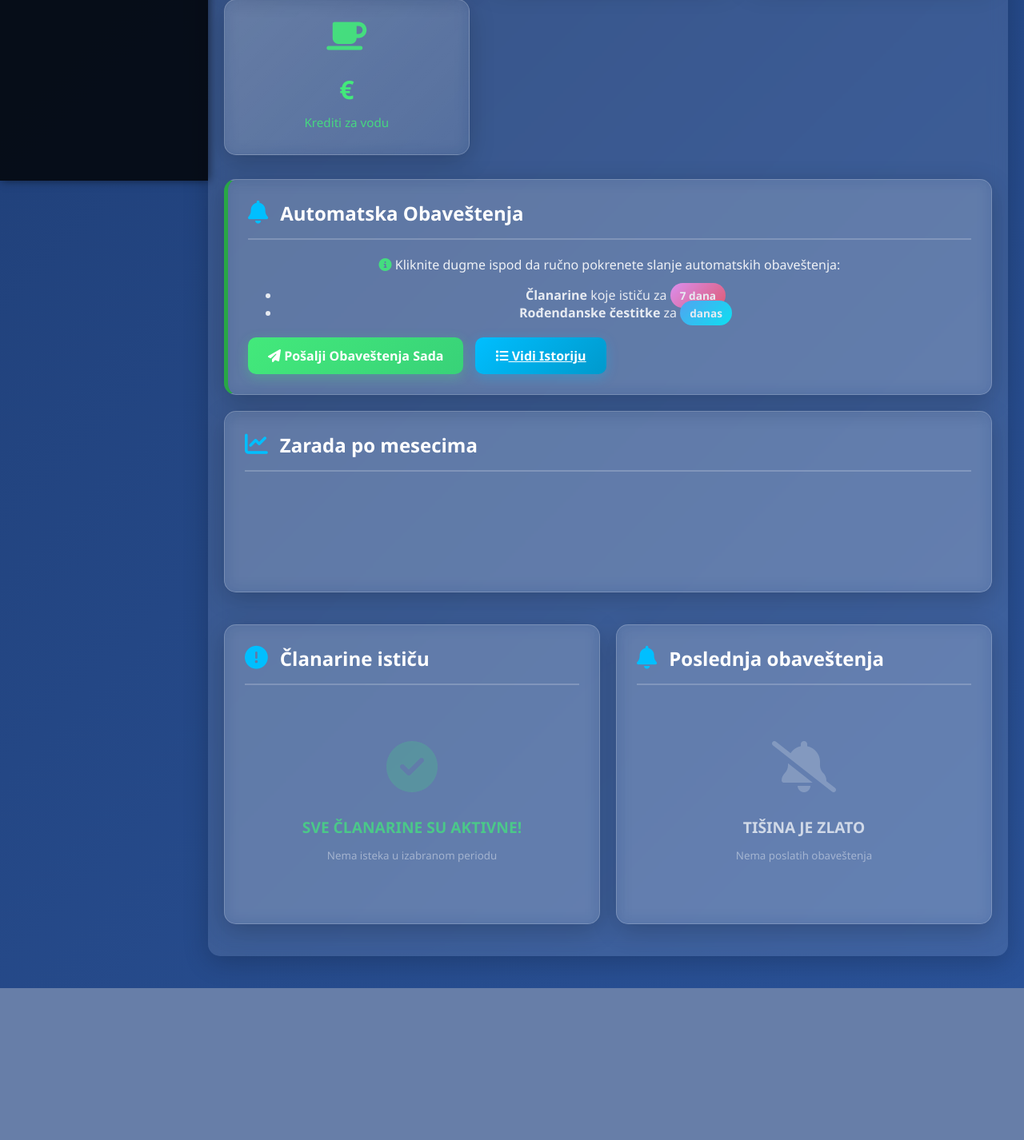
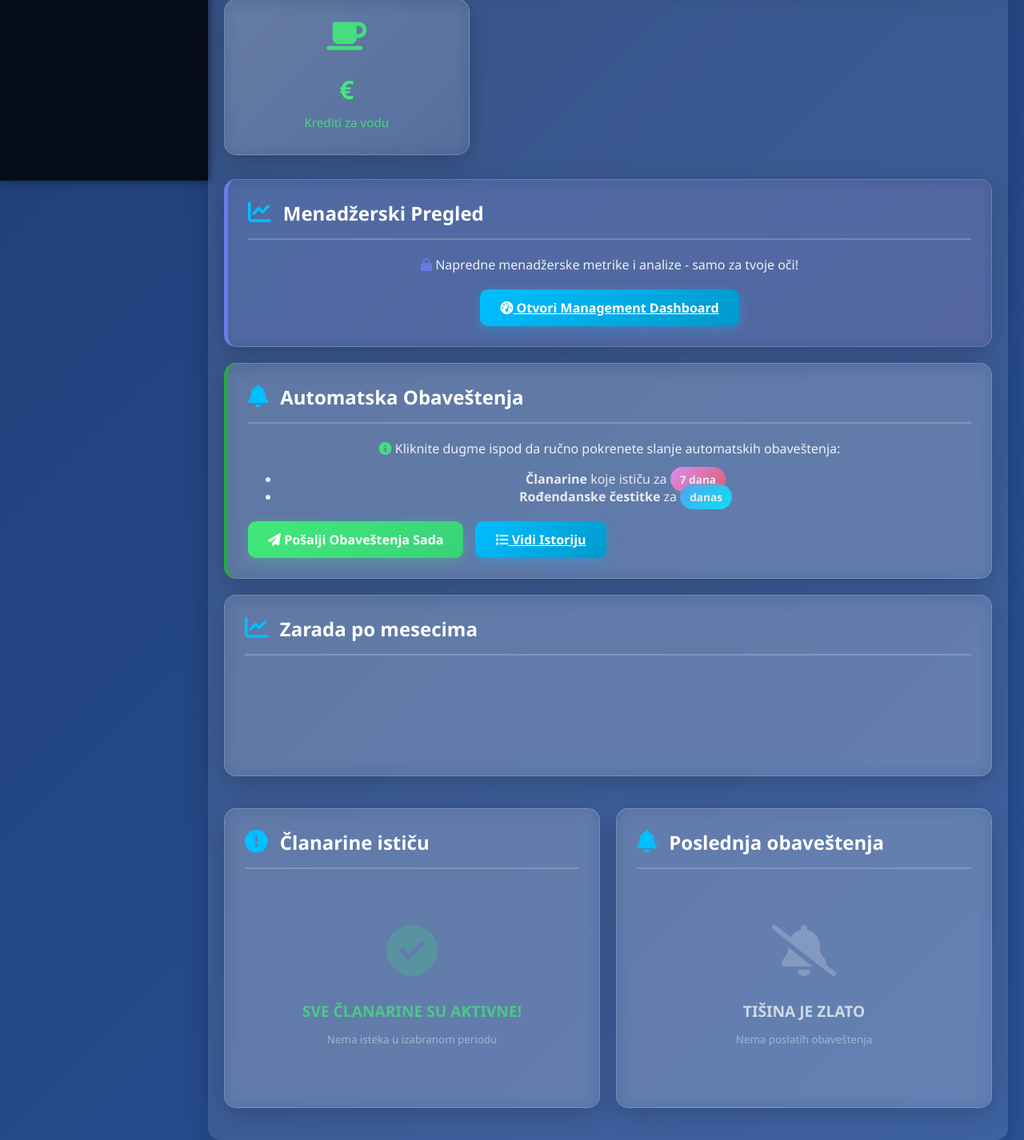
Before and after one commit to alchemistfitnesklub-debug/alchemist-fitness-backend, a Django app: template klub_app/templates/dashboard.html in a window 1280 px wide. Shown: the part 574-2000 px from the top of the page at 80% size. Before the commit the page ends 1810 px from the top, so only its background shows below. Run offline with Django 4.2, Linux system fonts and the light colour scheme; the template is opened without the code that fills it, so the values that code supplies are empty.

Commit message:
Update dashboard.html

```diff
--- a/klub_app/templates/dashboard.html
+++ b/klub_app/templates/dashboard.html
@@ -389,6 +389,21 @@ body.dark-theme .table-container tr:hover {
         </div>
     </div>
 
+    <!-- MANAGEMENT DUGME - NOVO! -->
+    <div class="section-card" style="border-left: 5px solid #667eea !important; background: linear-gradient(135deg, rgba(102, 126, 234, 0.15), rgba(118, 75, 162, 0.15));">
+        <div class="section-header">
+            <i class="fas fa-chart-line"></i>
+            <h2>Menadžerski Pregled</h2>
+        </div>
+        <p style="margin-bottom: 20px; opacity: 0.9;">
+            <i class="fas fa-lock" style="color: #667eea;"></i>
+            Napredne menadžerske metrike i analize - samo za tvoje oči!
+        </p>
+        <a href="{% url 'management_dashboard' %}" class="btn-primary" style="width: auto; display: inline-block;">
+            <i class="fas fa-tachometer-alt"></i> Otvori Management Dashboard
+        </a>
+    </div>
+
     <!-- DUGME ZA AUTOMATSKA OBAVEŠTENJA -->
     <div class="section-card" style="border-left: 5px solid #28a745 !important;">
         <div class="section-header">
```
